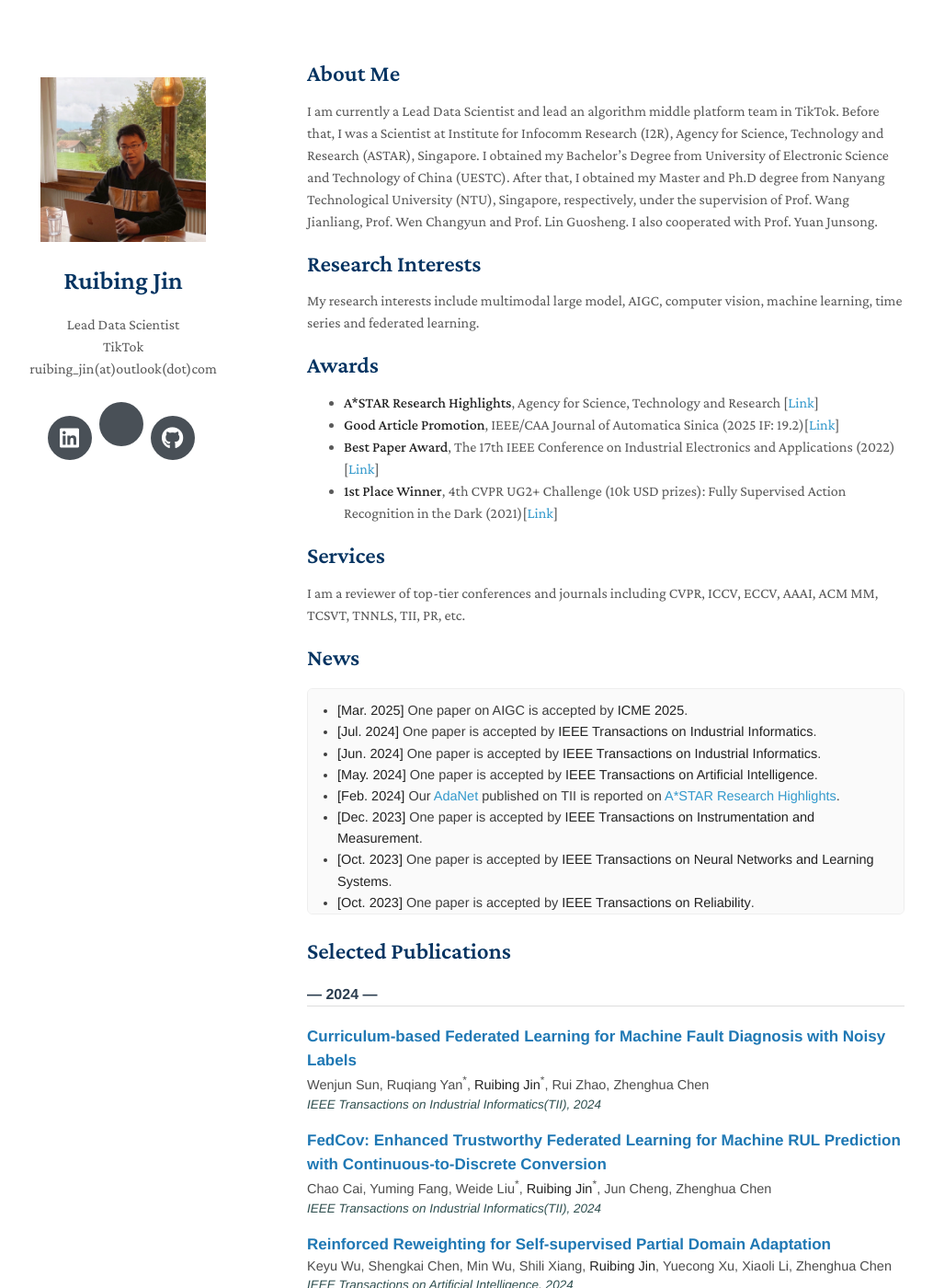
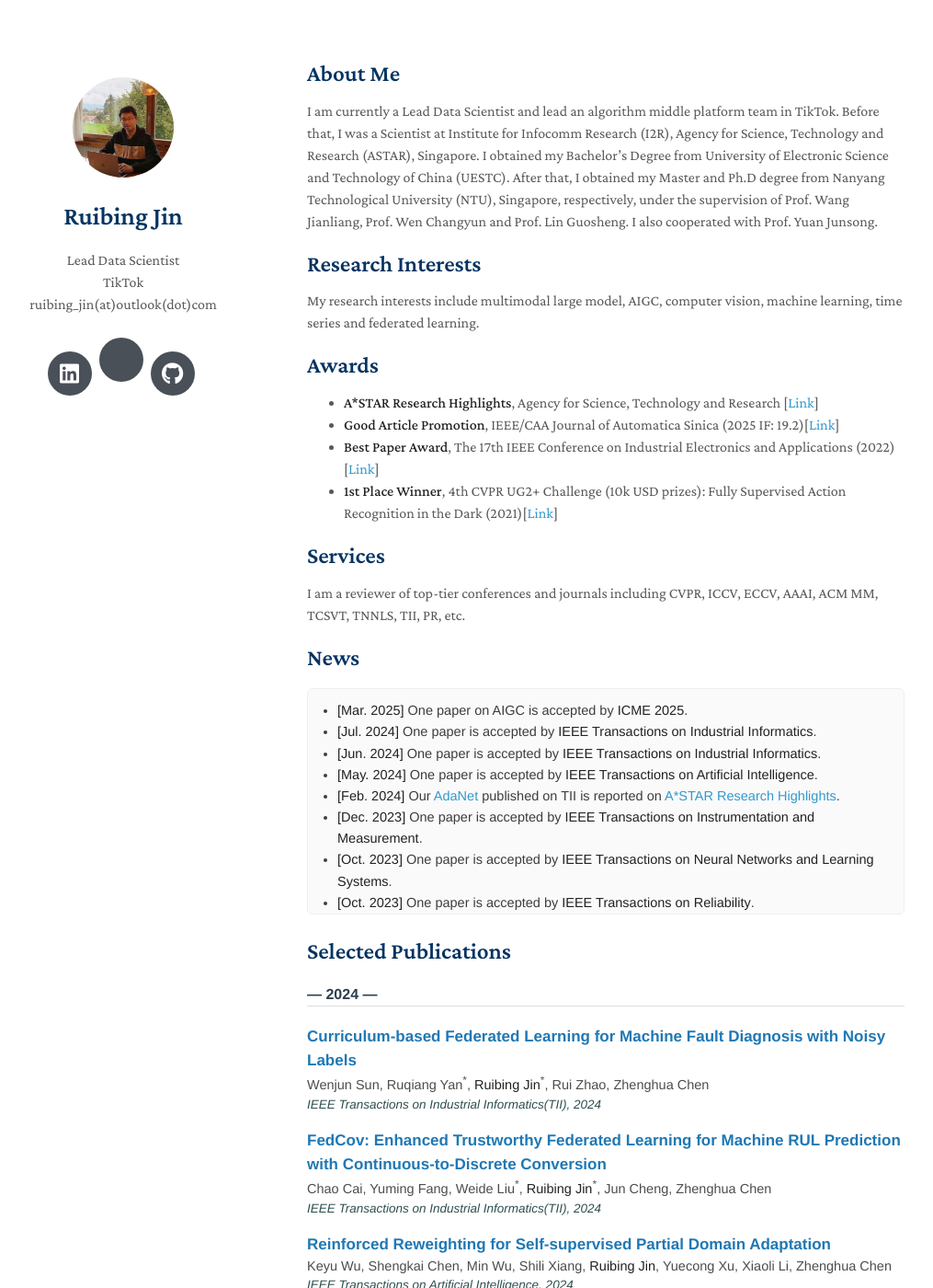
Before and after one commit to ruibing-jin/ruibing-jin.github.io, a Jekyll site: the page built from index.md, in a window 1280 px wide and 1400 px high. Shown: the whole window at 92% size, without its empty margins (136-1151 px from the left). Built offline with Jekyll 4.4.1, drawn with Linux system fonts in a browser that asks for light colours; nearby versions of some CDN libraries; a style sheet for code colours, icons or effects is not loaded; our own code applies the rules of GitHub Pages for plain Markdown files.

Commit message:
Update style.scss

```diff
--- a/assets/css/style.scss
+++ b/assets/css/style.scss
@@ -1,18 +1,3 @@
 ---
 ---
 @import "minimal-light";
-.image.avatar img {
-  border-radius: 20px !important;  /* 更明显的圆角 */
-  width: 180px !important;         /* 固定宽度防止在窄屏过大 */
-  max-width: 100%;                 /* 防止溢出容器 */
-  height: auto;
-  display: block;
-  margin: 0 auto;
-}
-
-/* 小屏设备上缩小头像 */
-@media (max-width: 600px) {
-  .image.avatar img {
-    width: 140px !important;
-  }
-}
```
